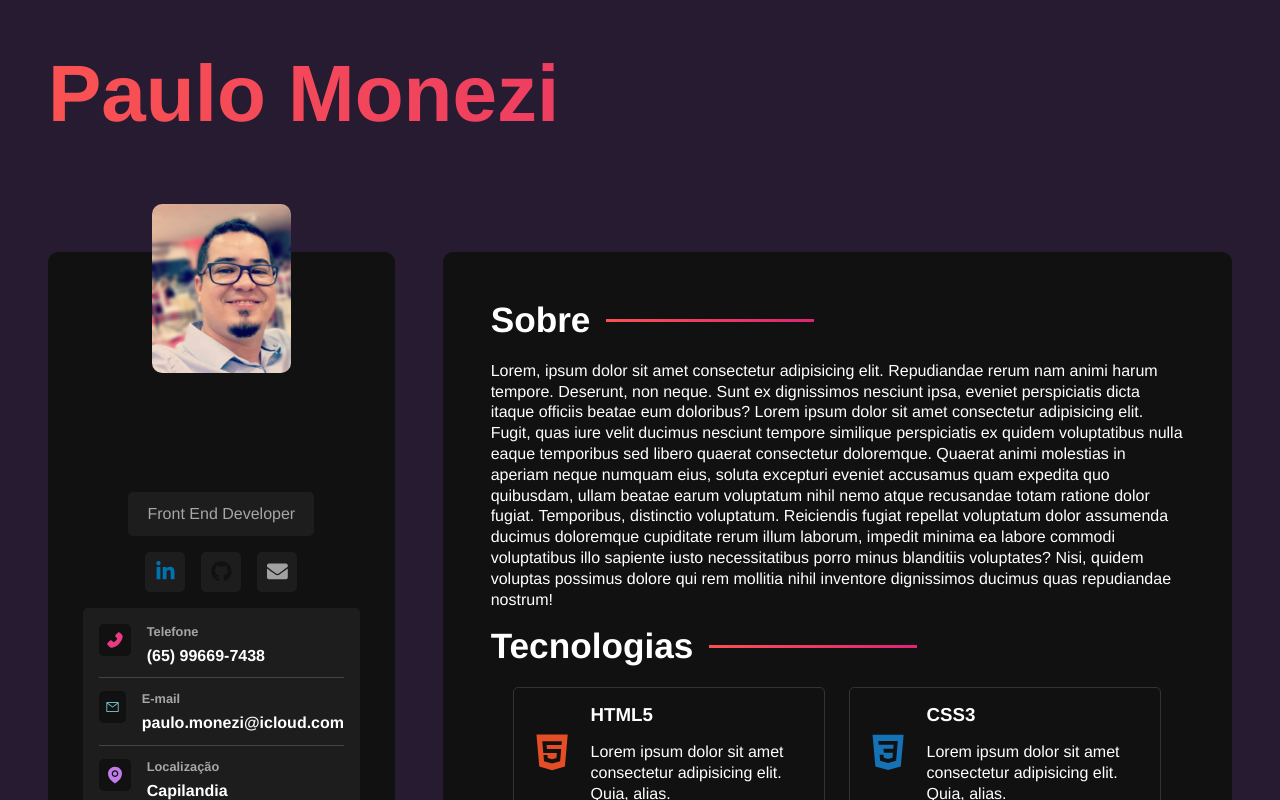
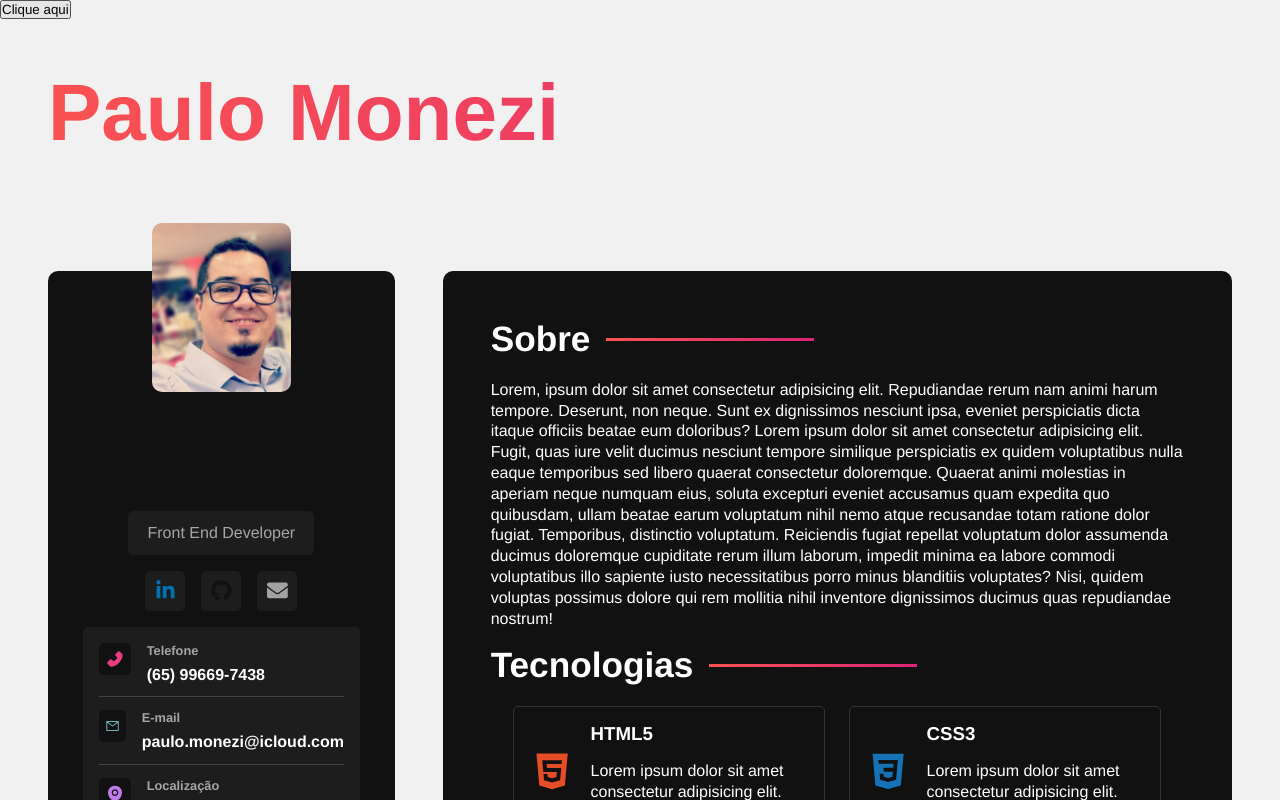
Before and after one commit to paulomonezi/portfolio-template-react-sass, a React (Vite) app: page / in a window 1280 px wide. Shown: the top 800 px of the page. Built offline with nearby package versions, Linux system fonts and the light colour scheme.

Commit message:
refactor(app): implemented portfolio.jsx to wrap all prev app.jsx  content

```diff
--- a/src/App.jsx
+++ b/src/App.jsx
@@ -1,15 +1,12 @@
-import MainContent from './components/MainContent'
-import Sidebar from './components/Sidebar'
-
-import './styles/components/app.sass'
+import "./styles/components/app.sass"
+import Portfolio from "./components/Portfolio"
+import { ThemeProvider } from "./contexts/ThemeContext"
 
 function App() {
   return (
-    <div id="portfolio">
-        <h1>Paulo Monezi</h1>
-        <Sidebar/>
-        <MainContent/>
-    </div>
+    <ThemeProvider>
+      <Portfolio />
+    </ThemeProvider>
   )
 }
 
--- /dev/null
+++ b/src/components/Portfolio.jsx
@@ -0,0 +1,26 @@
+import React, { useState } from "react"
+import { ThemeContext } from "../contexts/ThemeContext"
+import { useContext } from "react"
+
+import FooterContainer from "./FooterContainer"
+import MainContent from "./MainContent"
+import Sidebar from "./Sidebar"
+import { ThemeTogglerButton } from "../contexts/ThemeTogglerButton"
+
+const Portfolio = () => {
+  const { theme } = useContext(ThemeContext)
+
+  return (
+    <div id="main" style={{ background: theme.bodyBgColor }}>
+      <ThemeTogglerButton />
+      <div id="portfolio">
+        <h1>Paulo Monezi</h1>
+        <Sidebar />
+        <MainContent />
+      </div>
+      <FooterContainer />
+    </div>
+  )
+}
+
+export default Portfolio
```
Also changed, not shown: src/main.jsx (+7 -7 lines).
